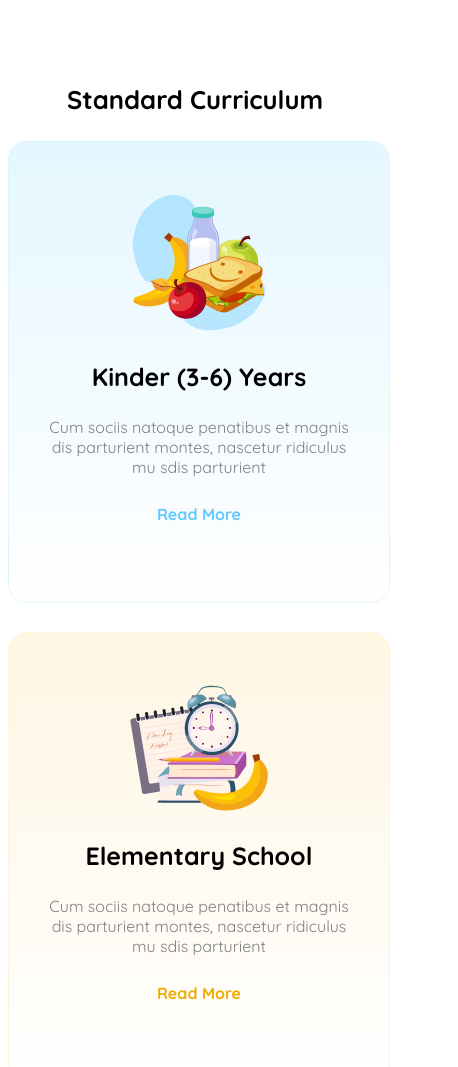
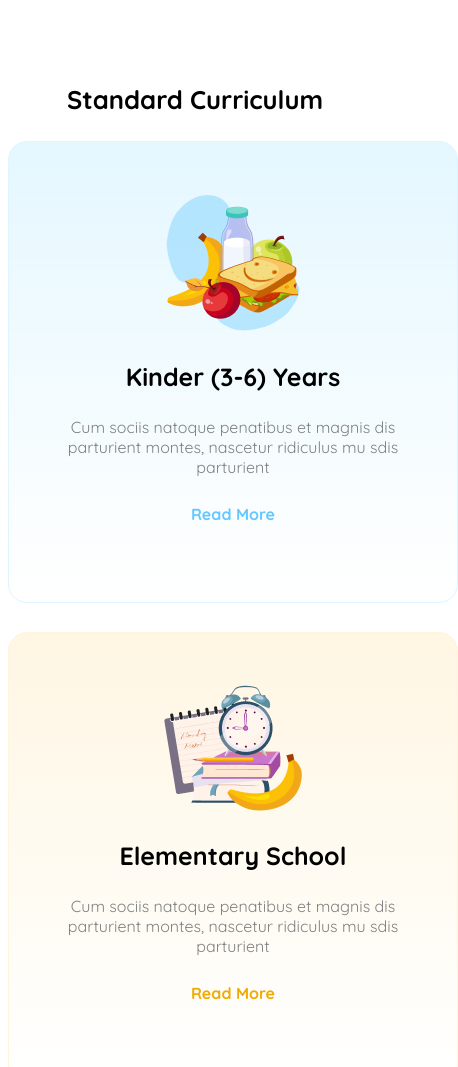
Before and after one commit to ahhimu/m2-d12-as2-rspnsiv-kids-school, a plain HTML site: page index.html in a window 390 px wide. Shown: the part 1153-2220 px from the top of the page, 458 px wide, since content can reach past the window. Drawn offline with Linux system fonts and the light colour scheme.

Commit message:
Responsive for mobile resloved

```diff
--- a/Styles/index-styling.css
+++ b/Styles/index-styling.css
@@ -239,7 +239,7 @@
     .main-card{
         flex-direction: column;
         justify-content: center;
-        max-width: 100%;
+        /* max-width: 100%; */
 /
     }
     .main-title{
@@ -247,7 +247,7 @@
         font-weight: bold;
     }
     .card-1, .card-2, .card-3{
-        max-width: 300px;
+        /* max-width: 300px; */
         margin: 0 auto;
 
     }
```
